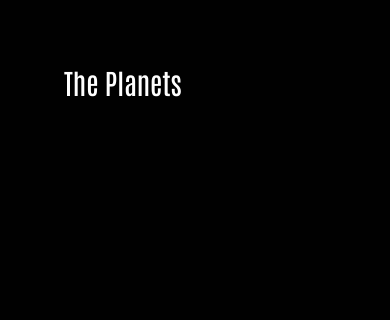
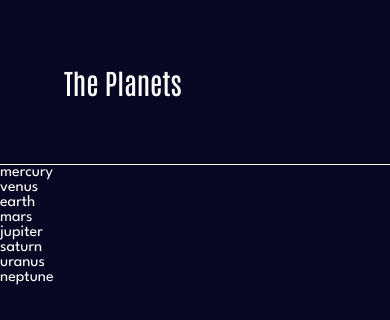
Before and after one commit to mazhars-git/planet-app, a React Native app: screen /Home in a window 390 px wide. Shown: the top 320 px of the page. Built offline with nearby package versions, Linux system fonts and the light colour scheme.

Commit message:
planet data rendared

```diff
--- a/src/components/planet-header.js
+++ b/src/components/planet-header.js
@@ -2,6 +2,7 @@
 import React from 'react'
 import Text from './text/text'
 import { spacing } from '../theme/spacing'
+import { colors } from '../theme/colors'
 
 export default function PlanetHeader() {
   return (
@@ -16,5 +17,7 @@
 const styles = StyleSheet.create({
     container: {
         padding: spacing[5],
+        borderBottomWidth: 0.2,
+        borderColor: colors.white,
     }
 })
--- /dev/null
+++ b/src/data/planet-list.js
@@ -0,0 +1,166 @@
+export const PLANET_LIST = [
+
+    {
+
+     name: "mercury",
+     color: "#DEF4FC",
+     description:
+
+      "Mercury is the smallest planet in the Solar System and the closest to the Sun. Its orbit around the Sun takes 87.97 Earth days, the shortest of all the Sun's planets. Mercury is one of four terrestrial planets in the Solar System, and is a rocky body like Earth.",
+
+     rotationTime: 58.6,
+     revolutionTime: "87.97 days",
+     radius: 2439.7,
+     avgTemp: "430°c",
+     wikiLink: "https://en.wikipedia.org/wiki/Mercury",
+     structure:
+      "Mercury appears to have a solid silicate crust and mantle overlying a solid, iron sulfide outer core layer, a deeper liquid core layer, and a solid inner core. The planet's density is the second highest in the Solar System at 5.427 g/cm3 , only slightly less than Earth's density.",
+
+     surface:
+      "Mercury's surface is similar in appearance to that of the Moon, showing extensive mare-like plains and heavy cratering, indicating that it has been geologically inactive for billions of years. It is more heterogeneous than either Mars's or the Moon’s.",
+
+    },
+
+    {
+     name: "venus",
+     color: "#F7CC7F",
+     description:
+
+      "Venus is the second planet from the Sun. It is named after the Roman goddess of love and beauty. As the brightest natural object in Earth's night sky after the Moon, Venus can cast shadows and can be, on rare occasions, visible to the naked eye in broad daylight.",
+
+     rotationTime: 243,
+     revolutionTime: "224.7 days",
+     radius: 6051.8,
+     avgTemp: "471°c",
+     wikiLink: "https://en.wikipedia.org/wiki/Venus",
+     structure:
+      "The similarity in size and density between Venus and Earth suggests they share a similar internal structure: a core, mantle, and crust. Like that of Earth, Venusian core is most likely at least partially liquid because the two planets have been cooling at about the same rate.",
+
+     surface:
+      "Much of the Venusian surface appears to have been shaped by volcanic activity. Venus has several times as many volcanoes as Earth, and it has 167 large volcanoes that are over 100 km (60 mi) across. The only volcanic complex of this size on Earth is the Big Island of Hawaii.",
+
+    },
+
+    {
+     name: "earth",
+     color: "#545BFE",
+     description:
+      "Third planet from the Sun and the only known planet to harbor life. About 29.2% of Earth's surface is land with remaining 70.8% is covered with water. Earth's distance from the Sun, physical properties and geological history have allowed life to evolve and thrive.",
+
+     rotationTime: 0.99,
+     revolutionTime: "365.26 days",
+     radius: 6371,
+     avgTemp: "16°c",
+     wikiLink: "https://en.wikipedia.org/wiki/Earth",
+     structure:
+      "Earth's interior, like that of the other terrestrial planets, is divided into layers by their chemical or physical (rheological) properties. The outer layer is a chemically distinct silicate solid crust, which is underlain by a highly viscous solid mantle.",
+
+     surface:
+      "The total surface area of Earth is about 510 million km2. The continental crust consists of lower density material such as the igneous rocks granite and andesite. Less common is basalt, a denser volcanic rock that is the primary constituent of the ocean floors.",
+
+    },
+
+    {
+     name: "mars",
+     color: "#FF6A45",
+     description:
+      "Mars is the fourth planet from the Sun and the second-smallest planet in the Solar System, being larger than only Mercury. In English, Mars carries the name of the Roman god of war and is often referred to as the 'Red Planet'.",
+
+     rotationTime: 1.03,
+     revolutionTime: "1.88 years",
+     radius: 3389.5,
+     avgTemp: "−28°c",
+     wikiLink: "https://en.wikipedia.org/wiki/Mars",
+     structure:
+
+      "Like Earth, Mars has differentiated into a dense metallic core overlaid by less dense materials. Scientists initially determined that the core is at least partially liquid. Current models of its interior imply a core consisting primarily of iron and nickel with about 16–17% sulfur.",
+
+     surface:
+      "Mars is a terrestrial planet whose surface consists of minerals containing silicon and oxygen, metals, and other elements that typically make up rock. The surface is primarily composed of tholeiitic basalt, although parts are more silica-rich than typical basalt.",
+
+    },
+
+    {
+
+     name: "jupiter",
+     color: "#ECAD7A",
+     description:
+      "Jupiter is the fifth planet from the Sun and the largest in the Solar System. It is a gas giant with a mass two and a half times that of all the other planets in the Solar System combined, but less than one-thousandth the mass of the Sun.",
+
+     rotationTime: 9.93,
+     revolutionTime: "11.86 years",
+     radius: 69911,
+     avgTemp: "-108°c",
+     wikiLink: "https://en.wikipedia.org/wiki/Jupiter",
+     structure:
+
+      "When the Juno arrived in 2016, it found that Jupiter has a very diffuse core that mixes into its mantle. A possible cause is an impact from a planet of about ten Earth masses a few million years after Jupiter's formation, which would have disrupted an originally solid Jovian core.",
+
+     surface:
+      "The best known feature of Jupiter is the Great Red Spot, a persistent anticyclonic storm located 22° south of the equator. It is known to have existed since at least 1831, and possibly since 1665.",
+
+    },
+
+    {
+
+     name: "saturn",
+     color: "#FCCB6B",
+     description:
+      "Saturn is the sixth planet from the Sun and the second-largest in the Solar System, after Jupiter. It is a gas giant with an average radius of about nine and a half times that of Earth. It only has one-eighth the average density of Earth.",
+
+     rotationTime: 10.8,
+     revolutionTime: "29.46 years",
+     radius: 58232,
+     avgTemp: "-138°c",
+     wikiLink: "https://en.wikipedia.org/wiki/Saturn",
+     structure:
+      "Despite consisting mostly of hydrogen and helium, most of Saturn's mass is not in the gas phase, because hydrogen becomes a non-ideal liquid when the density is above 0.01 g/cm3, which is reached at a radius containing 99.9% of Saturn's mass.",
+
+     surface:
+      "The outer atmosphere of Saturn contains 96.3% molecular hydrogen and 3.25% helium by volume. The planet's most famous feature is its prominent ring system, which is composed mostly of ice particles with a smaller amount of rocky debris and dust. ",
+
+    },
+
+    {
+
+     name: "uranus",
+     color: "#65F0D5",
+     description:
+      "Uranus is the seventh planet from the Sun. Its name is a reference to the Greek god of the sky, Uranus according to Greek mythology, was the great-grandfather of Ares. It has the third-largest planetary radius and fourth-largest planetary mass in the Solar System.",
+
+     rotationTime: 17.2,
+     revolutionTime: "84 years",
+     radius: 25362,
+     avgTemp: "-195°c",
+     wikiLink: "https://en.wikipedia.org/wiki/Uranus",
+     structure:
+      "The standard model of Uranus's structure is that it consists of three layers: a rocky (silicate/iron–nickel) core in the centre, an icy mantle in the middle and an outer gaseous hydrogen/helium envelope. The core is relatively small, with a mass of only 0.55 Earth masses.",
+
+     surface:
+      "The composition of Uranus's atmosphere is different from its bulk, consisting mainly of molecular hydrogen and helium. The helium molar fraction, i.e. the number of helium atoms per molecule of gas, is 0.15±0.03 in the upper troposphere.",
+
+    },
+
+    {
+
+     name: "neptune",
+     color: "#497EFA",
+     description:
+      "Neptune is the eighth and farthest-known Solar planet from the Sun. In the Solar System, it is the fourth-largest planet by diameter, the third-most-massive planet, and the densest giant planet. It is 17 times the mass of Earth, more massive than its near-twin Uranus.",
+
+     rotationTime: 16.08,
+     revolutionTime: "164.79 years",
+     radius: 24622,
+     avgTemp: "-201°c",
+     wikiLink: "https://en.wikipedia.org/wiki/Neptune",
+     structure:
+
+      "Neptune's internal structure resembles that of Uranus. Its atmosphere forms about 5% to 10% of its mass and extends perhaps 10% to 20% of the way towards the core. Increasing concentrations of methane, ammonia and water are found in the lower regions.",
+
+     surface:
+
+      "Neptune's atmosphere is 80% hydrogen and 19% helium. A trace amount of methane is also present. Prominent absorption bands of methane exist at wavelengths above 600 nm, in the red and infrared portion of the spectrum.",
+
+    },
+
+   ];
--- a/src/screens/home.js
+++ b/src/screens/home.js
@@ -1,12 +1,34 @@
-import { SafeAreaView } from 'react-native'
+import { View, FlatList, SafeAreaView, StyleSheet } from 'react-native'
 import React from 'react'
 import Text from '../components/text/text';
 import PlanetHeader from '../components/planet-header';
+import { colors } from '../theme/colors';
+import { PLANET_LIST } from '../data/planet-list';
 
 export default function Home() {
   return (
-    <SafeAreaView>
+    <SafeAreaView style={styles.container}>
       <PlanetHeader />
+      <FlatList
+          data={PLANET_LIST}
+          renderItem= {({item, index}) =>{
+            return(
+              <View>
+                  <Text>
+                      {item.name}
+                  </Text>
+              </View>
+            );
+          }}
+      />
     </SafeAreaView>
   )
 }
+
+
+const styles = StyleSheet.create({
+  container: {
+    flex: 1,
+    backgroundColor: colors.black
+  }
+})
```
